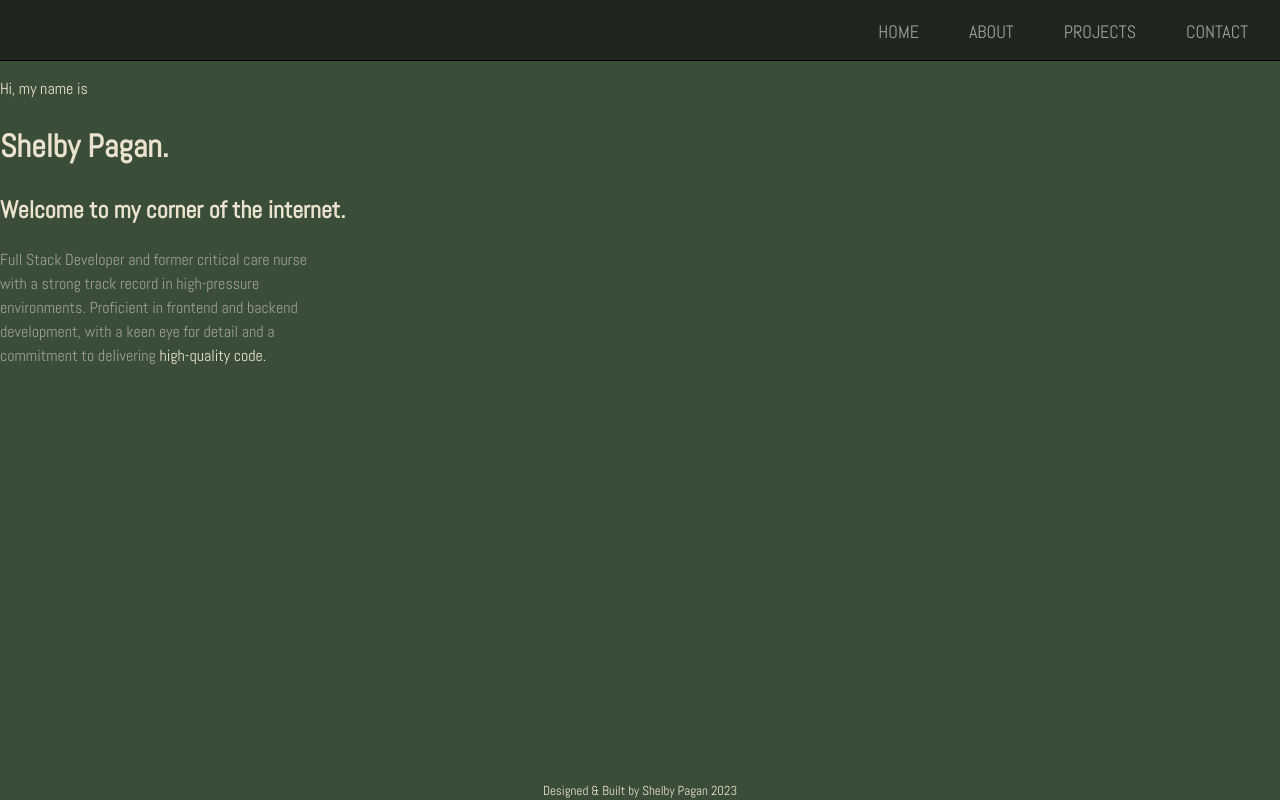
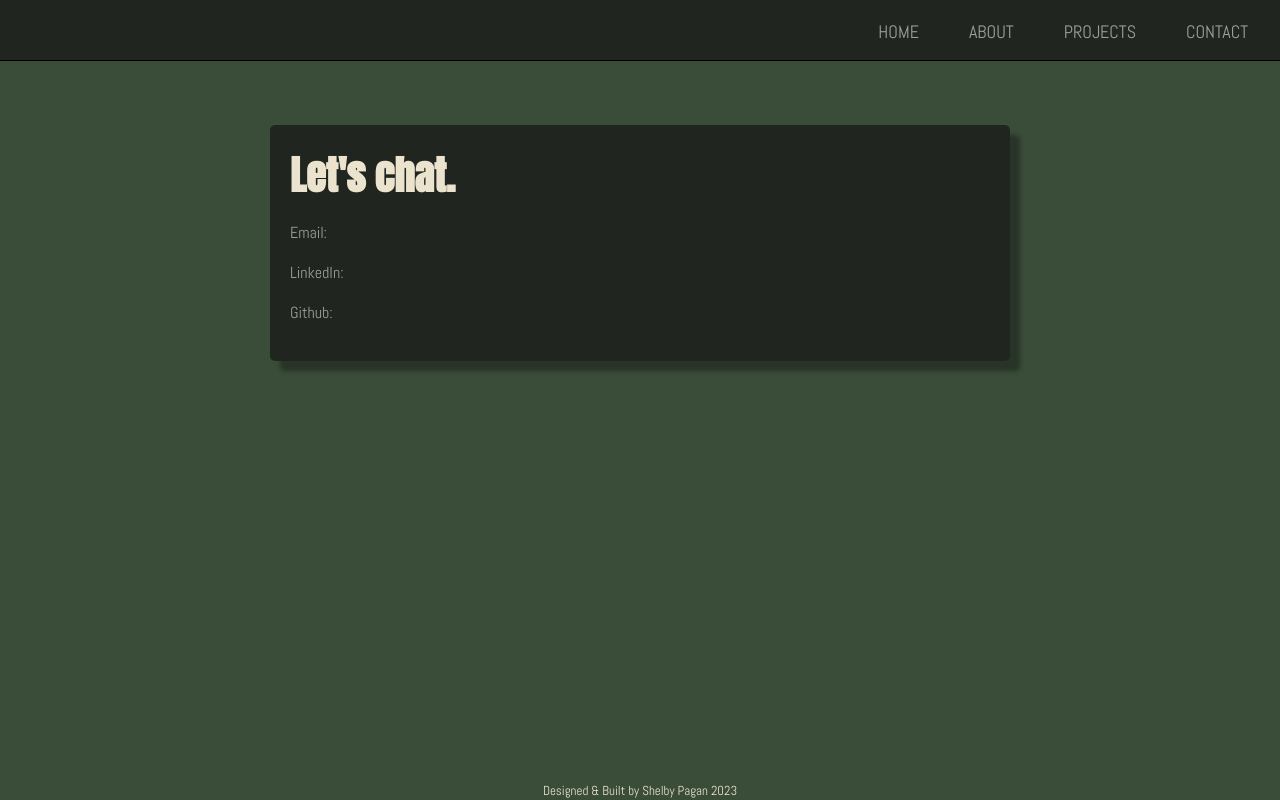
Before and after one commit to shelbyyy16/react-portfolio, a React (Vite) app: page /contact in a window 1280 px wide. Built offline with nearby package versions, Linux system fonts and the light colour scheme.

Commit message:
stub out contact page. cass to about me page

```diff
--- a/src/pages/Contact.jsx
+++ b/src/pages/Contact.jsx
@@ -1,12 +1,11 @@
 function Contact() {
     return (
       <div className="contact">
-    <p>Hi, my name is</p>
-    <h1>Shelby Pagan.</h1>
-    <h2>Welcome to my corner of the internet.</h2>
+    <h2>Let's chat.</h2>
     <div className="home-about">
-    <p>Full Stack Developer and former critical care nurse with a strong track record in high-pressure environments.
-    Proficient in frontend and backend development, with a keen eye for detail and a commitment to delivering<span className="highlight"> high-quality code.</span> </p>
+    <p>Email:</p>
+    <p>LinkedIn:</p>
+    <p>Github:</p>
     </div></div>
     )
   }
--- a/src/pages/Projects.jsx
+++ b/src/pages/Projects.jsx
@@ -27,7 +27,7 @@ function Projects() {
   const loaded = () => {
     return (projects.map((project) => (
       <div key={project.id} className="projects">
-        <h1>{project.name}</h1>
+        <h2>{project.name}</h2>
         <img src={project.image} alt={project.name} className="projects-img"/>
         <br></br>
         <p>{project.description}</p>
--- a/src/style.css
+++ b/src/style.css
@@ -23,6 +23,9 @@ body {
   min-height: 100vh;
 }
 
+.App {
+  min-height: 100vh;
+}
 .footer {
   font-family: 'Abel', sans-serif;
   font-size: small;
@@ -99,10 +102,12 @@ body {
   box-shadow: 10px 10px 4px #273427;
 }
 
-.projects h1 {
+.projects h2 {
   margin-bottom: 15px;
   margin-top: 0px;
-}
+  font-family: 'Anton', sans-serif;
+  font-size: 40px;
+  color: #ECE3CE}
 
 .projects-img {
   height: 320px;
@@ -143,6 +148,7 @@ body {
   justify-content: center;
   text-align: left;
   margin: 5% auto;
+  margin-bottom: 30%;
   padding: 20px;
   background-color: #20251f;
   border-radius: 5px;
@@ -161,13 +167,36 @@ body {
   height: 25%;
   width: 25%;
   border-radius: 5px;
-  margin-right: 20px; /* Adjust the margin to create space between the image and text */
+  margin-right: 20px;
 }
 
 .name {
   font-family: 'Anton', sans-serif;
   font-size: xx-large;
   margin: 0;
+}
+
+/* CONTACT PAGE */
+
+.contact{
+  margin: 0;
+  margin-left: 10%;
+  margin-top: 15%;
+  margin: 5% auto;
+  margin-bottom: 30%;
+  padding: 20px;
+  background-color: #20251f;
+  border-radius: 5px;
+  width: 700px;
+  box-shadow: 10px 10px 4px #273427;
+}
+
+.contact h2 {
+  margin-bottom: 15px;
+  margin-top: 0px;
+  font-family: 'Anton', sans-serif;
+  font-size: 40px;
+  color: #ECE3CE;
 }
 
 
```
